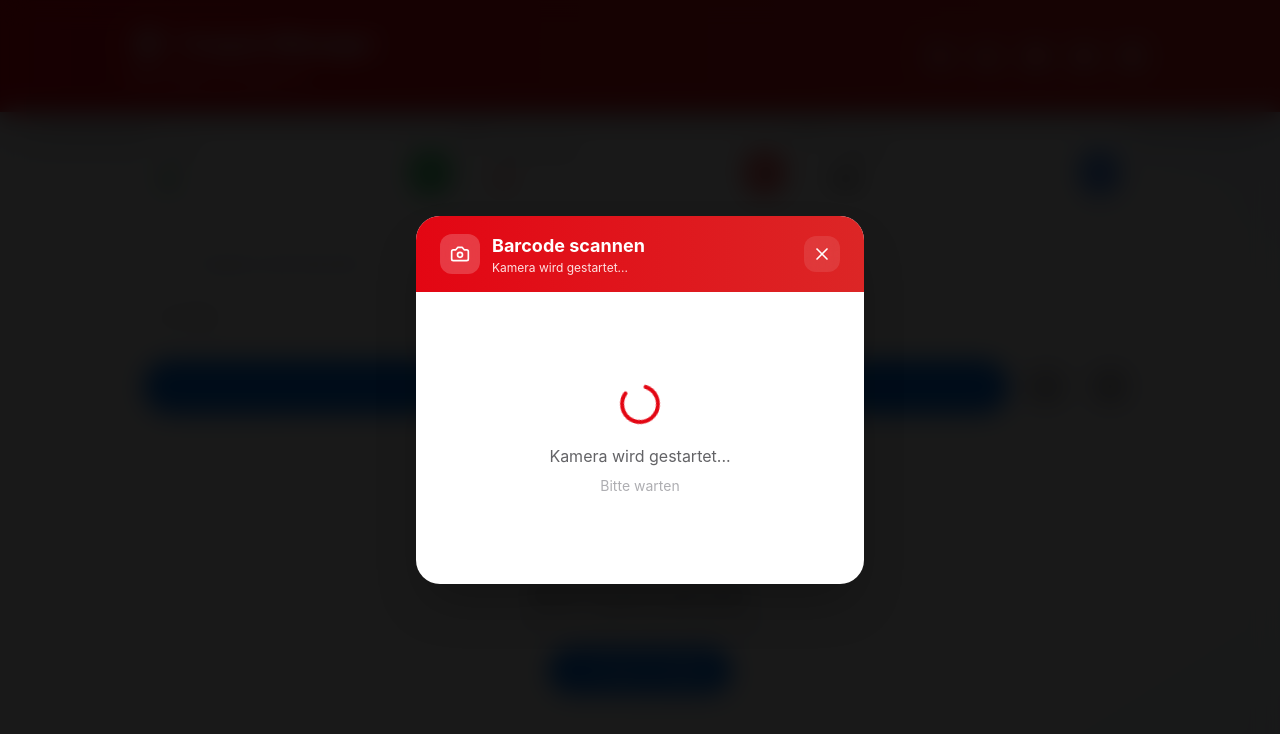
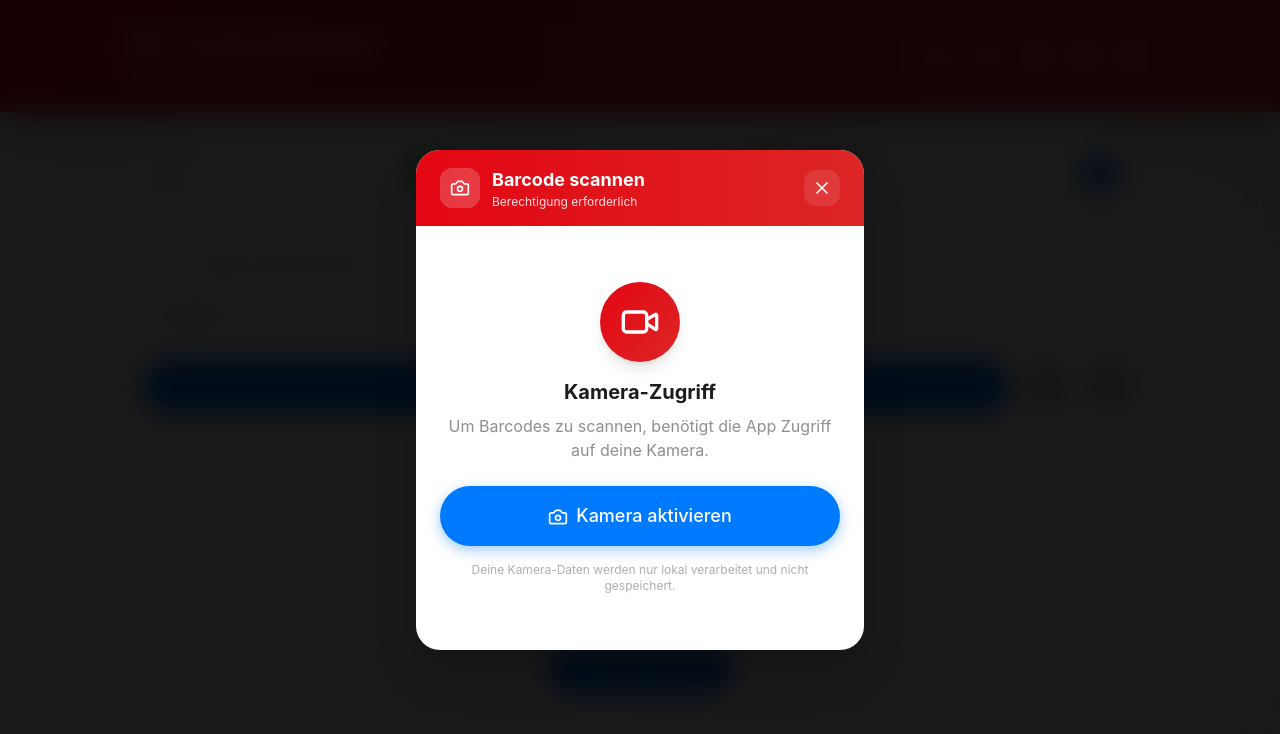
Before and after one commit to Zyrial96/payback-coupon-manager, a Next.js app: page / in a window 1280 px wide. Both pictures are taken after a click on the button 1084 px from the left and 56 px from the top of the page. Shown: the top 734 px of the page. Built offline with nearby package versions, Linux system fonts and the light colour scheme.

Commit message:
Add explicit camera permission request button before scanner starts

```diff
--- a/components/CameraScanner.tsx
+++ b/components/CameraScanner.tsx
@@ -1,7 +1,7 @@
 'use client';
 
-import { useEffect, useRef, useState, useCallback } from 'react';
-import { X, Camera, Loader2, RefreshCw } from 'lucide-react';
+import { useState, useRef, useCallback } from 'react';
+import { X, Camera, Scan, Loader2, RefreshCw, Video } from 'lucide-react';
 import { Html5Qrcode } from 'html5-qrcode';
 
 interface CameraScannerProps {
@@ -10,119 +10,113 @@ interface CameraScannerProps {
 }
 
 export function CameraScanner({ onScan, onClose }: CameraScannerProps) {
-  const [isLoading, setIsLoading] = useState(true);
-  const [error, setError] = useState<string | null>(null);
-  const [hasCamera, setHasCamera] = useState(false);
+  const [step, setStep] = useState<'permission' | 'loading' | 'scanning' | 'error'>('permission');
+  const [errorMsg, setErrorMsg] = useState('');
+  const [cameras, setCameras] = useState<Array<{ id: string; label: string }>>([]);
   const scannerRef = useRef<Html5Qrcode | null>(null);
-  const containerRef = useRef<HTMLDivElement>(null);
-  const isStartedRef = useRef(false);
+  const videoContainerRef = useRef<HTMLDivElement>(null);
 
   const stopScanner = useCallback(async () => {
-    if (scannerRef.current && isStartedRef.current) {
+    if (scannerRef.current) {
       try {
         await scannerRef.current.stop();
-        isStartedRef.current = false;
       } catch (e) {
-        // Ignore stop errors
+        // Ignore
       }
+      scannerRef.current = null;
     }
   }, []);
 
-  const startScanner = useCallback(async () => {
-    if (!containerRef.current) return;
+  const requestPermission = async () => {
+    try {
+      setStep('loading');
+
+      // First, explicitly request camera permission
+      const stream = await navigator.mediaDevices.getUserMedia({
+        video: { facingMode: 'environment' }
+      });
+
+      // Stop the preview stream
+      stream.getTracks().forEach(track => track.stop());
+
+      // Now get available cameras
+      const devices = await Html5Qrcode.getCameras();
+
+      if (devices && devices.length > 0) {
+        setCameras(devices);
+        await startScanner(devices[0].id);
+      } else {
+        setErrorMsg('Keine Kamera gefunden');
+        setStep('error');
+      }
+    } catch (err: any) {
+      console.error('Permission error:', err);
+
+      if (err.name === 'NotAllowedError') {
+        setErrorMsg('Kamera-Zugriff verweigert. Bitte erlaube den Zugriff in den Browsereinstellungen.');
+      } else if (err.name === 'NotFoundError') {
+        setErrorMsg('Keine Kamera gefunden auf diesem Gerät.');
+      } else {
+        setErrorMsg('Fehler beim Zugriff auf die Kamera: ' + err.message);
+      }
+      setStep('error');
+    }
+  };
+
+  const startScanner = async (cameraId: string) => {
+    if (!videoContainerRef.current) return;
 
     try {
-      setIsLoading(true);
-      setError(null);
+      setStep('loading');
 
-      // Check for camera support
-      if (!navigator.mediaDevices || !navigator.mediaDevices.getUserMedia) {
-        setError('Dein Browser unterstützt keine Kamera-Zugriff.');
-        setIsLoading(false);
-        return;
-      }
+      // Create unique ID for the container
+      const containerId = 'qr-reader-' + Date.now();
+      videoContainerRef.current.id = containerId;
 
-      // Get cameras
-      const devices = await Html5Qrcode.getCameras();
-      if (!devices || devices.length === 0) {
-        setError('Keine Kamera gefunden.');
-        setIsLoading(false);
-        return;
-      }
-
-      setHasCamera(true);
-
-      // Create unique ID for container
-      const scannerId = 'qr-scanner-' + Date.now();
-      containerRef.current.id = scannerId;
-
-      // Initialize scanner
-      scannerRef.current = new Html5Qrcode(scannerId);
+      // Create scanner instance
+      scannerRef.current = new Html5Qrcode(containerId);
 
       // Start scanning
       await scannerRef.current.start(
-        { facingMode: 'environment' }, // Use back camera
+        cameraId,
         {
           fps: 10,
           qrbox: { width: 250, height: 250 },
         },
         (decodedText) => {
-          // Success
+          // Success - stop scanner and return
           stopScanner();
           onScan(decodedText);
           onClose();
         },
-        () => {
-          // QR not found yet - ignore
+        (errorMessage) => {
+          // QR code not found yet - this is normal, ignore
         }
       );
 
-      isStartedRef.current = true;
-      setIsLoading(false);
+      setStep('scanning');
+    } catch (err: any) {
+      console.error('Start scanner error:', err);
+      setErrorMsg('Scanner konnte nicht gestartet werden: ' + err.message);
+      setStep('error');
+    }
+  };
 
-    } catch (err: any) {
-      console.error('Scanner error:', err);
+  const switchCamera = async (cameraId: string) => {
+    await stopScanner();
+    await startScanner(cameraId);
+  };
 
-      let errorMessage = 'Kamera konnte nicht gestartet werden.';
-      if (err.name === 'NotAllowedError') {
-        errorMessage = 'Kamera-Zugriff verweigert. Bitte erlaube den Zugriff in den Einstellungen.';
-      } else if (err.name === 'NotFoundError') {
-        errorMessage = 'Keine Kamera gefunden.';
-      } else if (err.message?.includes('Permission')) {
-        errorMessage = 'Kamera-Berechtigung erforderlich.';
-      }
-
-      setError(errorMessage);
-      setIsLoading(false);
-    }
-  }, [onScan, onClose, stopScanner]);
-
-  useEffect(() => {
-    // Start scanner when component mounts
-    const timer = setTimeout(() => {
-      startScanner();
-    }, 500); // Give modal time to animate in
-
-    return () => {
-      clearTimeout(timer);
+  const handleClose = () => {
     stopScanner();
-    };
-  }, [startScanner, stopScanner]);
-
-  const handleRetry = () => {
-    stopScanner().then(() => {
-      startScanner();
-    });
+    onClose();
   };
 
   return (
     <div className="fixed inset-0 z-50 flex items-center justify-center p-4">
       <div
         className="absolute inset-0 bg-black/90 backdrop-blur-md"
-        onClick={() => {
-          stopScanner();
-          onClose();
-        }}
+        onClick={handleClose}
       />
 
       <div className="relative w-full max-w-md bg-white rounded-3xl shadow-2xl overflow-hidden">
@@ -136,15 +130,15 @@ export function CameraScanner({ onScan, onClose }: CameraScannerProps) {
               <div>
                 <h2 className="text-lg font-bold text-white">Barcode scannen</h2>
                 <p className="text-red-100 text-xs">
-                  {isLoading ? 'Kamera wird gestartet...' : 'Halte den Code vor die Kamera'}
+                  {step === 'permission' && 'Berechtigung erforderlich'}
+                  {step === 'loading' && 'Wird gestartet...'}
+                  {step === 'scanning' && 'Halte den Code vor die Kamera'}
+                  {step === 'error' && 'Fehler aufgetreten'}
                 </p>
               </div>
             </div>
             <button
-              onClick={() => {
-                stopScanner();
-                onClose();
-              }}
+              onClick={handleClose}
               className="w-9 h-9 bg-white/10 hover:bg-white/20 backdrop-blur rounded-xl flex items-center justify-center"
             >
               <X className="w-5 h-5 text-white" />
@@ -153,54 +147,86 @@ export function CameraScanner({ onScan, onClose }: CameraScannerProps) {
         </div>
 
         <div className="p-6">
-          {isLoading && !error ? (
+          {step === 'permission' && (
+            <div className="text-center py-8">
+              <div className="w-20 h-20 bg-gradient-to-br from-payback-red to-red-600 rounded-full flex items-center justify-center mx-auto mb-4 shadow-lg">
+                <Video className="w-10 h-10 text-white" />
+              </div>
+              <h3 className="text-xl font-bold text-apple-gray-900 mb-2">Kamera-Zugriff</h3>
+              <p className="text-apple-gray-500 mb-6">
+                Um Barcodes zu scannen, benötigt die App Zugriff auf deine Kamera.
+              </p>
+              <button
+                onClick={requestPermission}
+                className="apple-button-primary w-full py-4 text-lg"
+              >
+                <Camera className="w-5 h-5 inline mr-2" />
+                Kamera aktivieren
+              </button>
+              <p className="text-xs text-apple-gray-400 mt-4">
+                Deine Kamera-Daten werden nur lokal verarbeitet und nicht gespeichert.
+              </p>
+            </div>
+          )}
+
+          {step === 'loading' && (
             <div className="flex flex-col items-center justify-center py-16">
               <Loader2 className="w-12 h-12 text-payback-red animate-spin mb-4" />
-              <p className="text-apple-gray-600">Kamera wird gestartet...</p>
+              <p className="text-apple-gray-600 font-medium">Kamera wird gestartet...</p>
               <p className="text-apple-gray-400 text-sm mt-2">Bitte warten</p>
             </div>
-          ) : error ? (
+          )}
+
+          {step === 'error' && (
             <div className="text-center py-8">
               <div className="w-16 h-16 bg-red-100 rounded-full flex items-center justify-center mx-auto mb-4">
                 <Camera className="w-8 h-8 text-red-500" />
               </div>
-              <p className="text-apple-gray-900 font-semibold mb-2">Kamera-Fehler</p>
-              <p className="text-apple-gray-500 text-sm mb-6">{error}</p>
+              <h3 className="text-lg font-bold text-apple-gray-900 mb-2">Fehler</h3>
+              <p className="text-apple-gray-500 text-sm mb-6">{errorMsg}</p>
 
               <div className="flex gap-3 justify-center">
                 <button
-                  onClick={handleRetry}
+                  onClick={() => setStep('permission')}
                   className="apple-button-primary flex items-center gap-2"
                 >
                   <RefreshCw className="w-4 h-4" />
                   Erneut versuchen
                 </button>
                 <button
-                  onClick={() => {
-                    stopScanner();
-                    onClose();
-                  }}
+                  onClick={handleClose}
                   className="apple-button-secondary"
                 >
                   Schließen
                 </button>
               </div>
+            </div>
+          )}
 
-              <div className="mt-6 p-4 bg-yellow-50 rounded-xl text-left">
-                <p className="text-sm text-yellow-800 font-semibold mb-1">💡 Tipp:</p>
-                <p className="text-sm text-yellow-700">
-                  Falls die Kamera nicht funktioniert, kannst du den Barcode auch manuell eingeben.
-                </p>
+          {step === 'scanning' && (
+            <>
+              {/* Camera Switcher */}
+              {cameras.length > 1 && (
+                <div className="mb-4">
+                  <select
+                    onChange={(e) => switchCamera(e.target.value)}
+                    className="w-full bg-apple-gray-50 border border-apple-gray-200 rounded-xl px-4 py-2 text-sm"
+                    defaultValue={cameras[0].id}
+                  >
+                    {cameras.map((cam) => (
+                      <option key={cam.id} value={cam.id}>
+                        {cam.label}
+                      </option>
+                    ))}
+                  </select>
                 </div>
-            </div>
-          ) : (
-            <>
-              {/* Camera View */}
+              )}
+
+              {/* Scanner Container */}
               <div
-                ref={containerRef}
+                ref={videoContainerRef}
                 className="relative rounded-2xl overflow-hidden bg-black aspect-square"
-              />
-
+              >
                 {/* Overlay */}
                 <div className="absolute inset-0 pointer-events-none">
                   <div className="absolute inset-0 border-2 border-white/30 rounded-2xl" />
@@ -209,6 +235,10 @@ export function CameraScanner({ onScan, onClose }: CameraScannerProps) {
                     <div className="absolute top-0 right-1/2 translate-x-1/2 -translate-y-1/2 w-8 h-8 border-t-4 border-r-4 border-payback-red rounded-tr-lg" />
                     <div className="absolute bottom-0 left-1/2 -translate-x-1/2 translate-y-1/2 w-8 h-8 border-b-4 border-l-4 border-payback-red rounded-bl-lg" />
                     <div className="absolute bottom-0 right-1/2 translate-x-1/2 translate-y-1/2 w-8 h-8 border-b-4 border-r-4 border-payback-red rounded-br-lg" />
+                  </div>
+                  {/* Scan line animation */}
+                  <div className="absolute top-0 left-0 right-0 h-0.5 bg-payback-red animate-ping"
+                       style={{ animationDuration: '2s' }} />
                 </div>
               </div>
 
```
Lines whose indentation alone changed are shown as unchanged.
